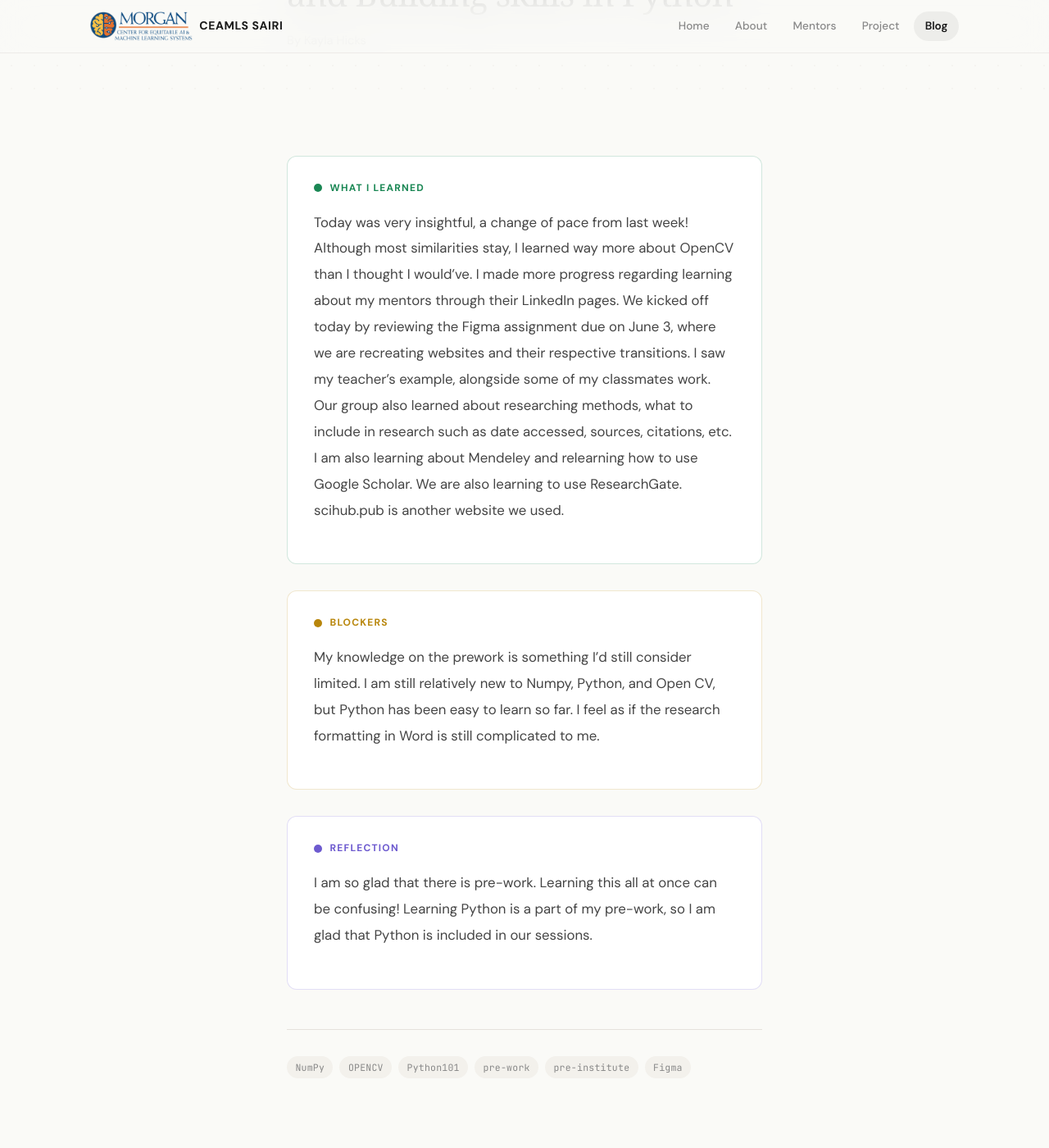
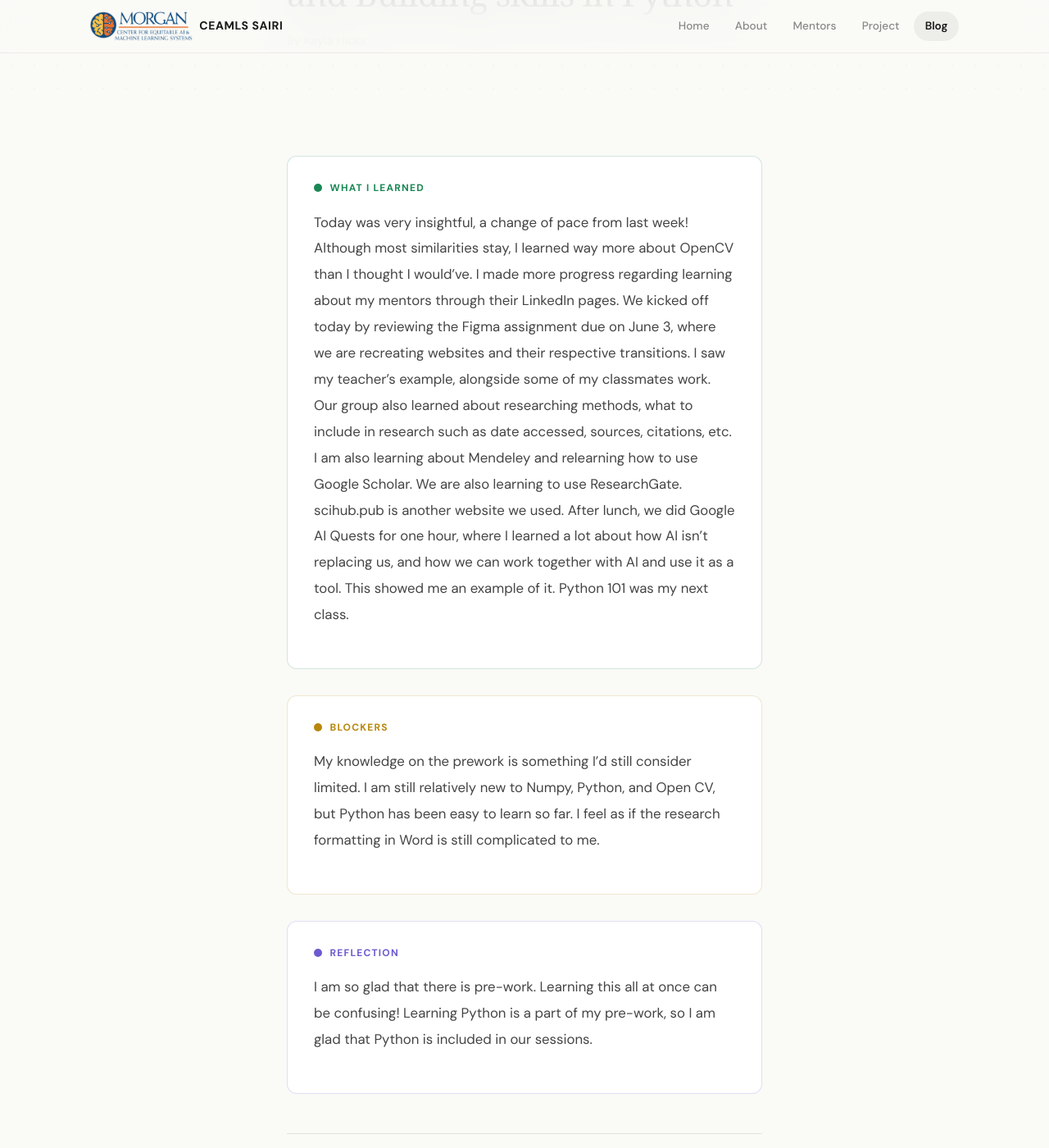
Before and after one commit to kaylahicks192/kaylahicks192ceamls26.github.io, a Jekyll site: the page built from _posts/2026-06-01-day-5.md, in a window 1280 px wide and 1400 px high, scrolled down 298 px. Shown: the whole window at 82% size. Built offline with Jekyll 4.4.1, drawn with Linux system fonts in a browser that asks for light colours; some web fonts are replaced.

Commit message:
Update 2026-06-01-day-5.md

```diff
--- a/_posts/2026-06-01-day-5.md
+++ b/_posts/2026-06-01-day-5.md
@@ -3,10 +3,10 @@ layout: post
 title: "Day 5 — Open CV, AI Quests, and Building skills in Python"
 date: 2026-06-01
 permalink: /day5.html
-tags: ["NumPy", "OPENCV", "Python101", "pre-work", "pre-institute", "Figma"]
+tags: ["NumPy", "OPENCV", "Python101", "pre-work", "pre-institute", "Figma", "research"]
 
 what_i_learned: |
-  Today was very insightful, a change of pace from last week! Although most similarities stay, I learned way more about OpenCV than I thought I would've. I made more progress regarding learning about my mentors through their LinkedIn pages. We kicked off today by reviewing the Figma assignment due on June 3, where we are recreating websites and their respective transitions. I saw my teacher's example, alongside some of my classmates work. Our group also learned about researching methods, what to include in research such as date accessed, sources, citations, etc. I am also learning about Mendeley and relearning how to use Google Scholar. We are also learning to use ResearchGate. scihub.pub is another website we used.
+  Today was very insightful, a change of pace from last week! Although most similarities stay, I learned way more about OpenCV than I thought I would've. I made more progress regarding learning about my mentors through their LinkedIn pages. We kicked off today by reviewing the Figma assignment due on June 3, where we are recreating websites and their respective transitions. I saw my teacher's example, alongside some of my classmates work. Our group also learned about researching methods, what to include in research such as date accessed, sources, citations, etc. I am also learning about Mendeley and relearning how to use Google Scholar. We are also learning to use ResearchGate. scihub.pub is another website we used. After lunch, we did Google AI Quests for one hour, where I learned a lot about how AI isn't replacing us, and how we can work together with AI and use it as a tool. This showed me an example of it. Python 101 was my next class.
 
 
 
```
